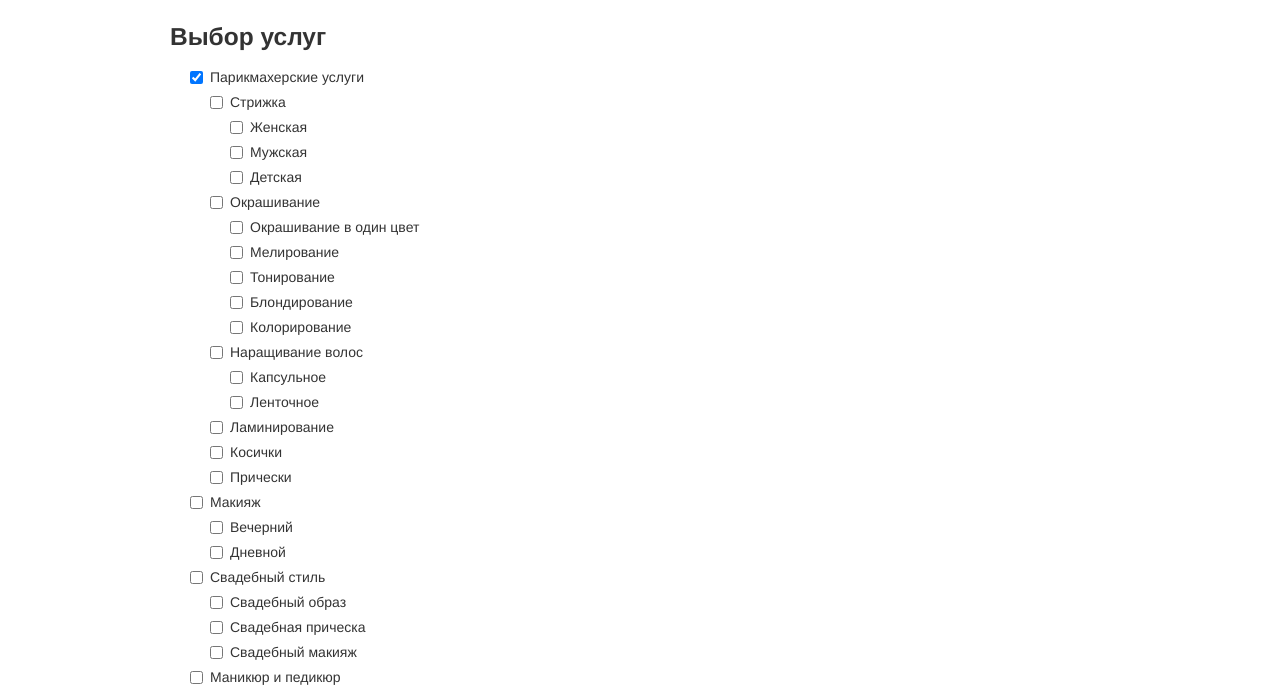
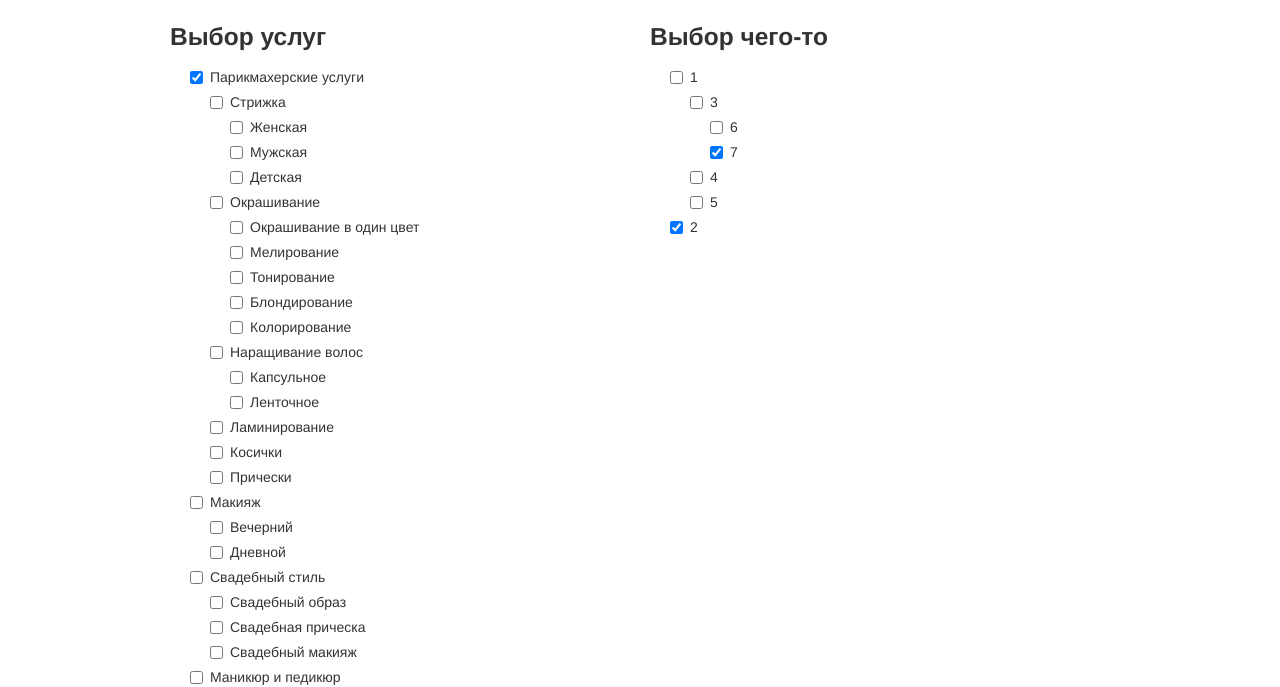
Before and after one commit to piumosso/tree, a plain HTML site: page index.html in a window 1280 px wide. Both pictures are taken after a click on the label "Парикмахерские услуги". Shown: the part 113-800 px from the top of the page. Drawn offline with Linux system fonts and the light colour scheme.

Commit message:
Инициализация видета данными, а не из DOM'а

```diff
--- a/css/checkbox-tree.css
+++ b/css/checkbox-tree.css
@@ -12,3 +12,6 @@ body {
 .checkbox-tree ul {
     margin-left: 20px;
 }
+label {
+    display: inline-block;
+}
--- a/index.html
+++ b/index.html
@@ -156,12 +156,33 @@
                     По мотивам http://stillion.ru
                 </p>
             </div>
+            <div class="span6">
+                <h3>Выбор чего-то</h3>
+                <form class="form" action="">
+                    <div id="list-2"></div>
+                </form>
+            </div>
         </div>
         <h2>Использование</h2>
         <div class="row">
             <div class="span6">
                 <pre><code class="prettyprint lang-js js-code">new CheckboxTreeWidget({
     el: document.getElementById('list-1')
+});</code></pre>
+            </div>
+            <div class="span6">
+                <pre><code class="prettyprint lang-js js-code">new CheckboxTreeWidget({
+    el: document.getElementById('list-2'),
+    data: [
+        {id: 1, title: '1', parentId: null},
+        {id: 2, title: '2', parentId: null},
+        {id: 3, title: '3', parentId: 1},
+        {id: 4, title: '4', parentId: 1},
+        {id: 5, title: '5', parentId: 1},
+        {id: 6, title: '6', parentId: 3},
+        {id: 7, title: '7', parentId: 3}
+    ],
+    checked: [2, 7]
 });</code></pre>
             </div>
         </div>
--- a/js/checkboxtree/CheckboxTreeWidget.js
+++ b/js/checkboxtree/CheckboxTreeWidget.js
@@ -1,12 +1,22 @@
 define('checkboxtree/CheckboxTreeWidget', [
     'backbone',
+    'underscore',
     'checkboxtree/ListView'
 ], function(
     Backbone,
+    _,
     ListView
 ){
     return Backbone.View.extend({
-        initialize: function(){
+        initialize: function(options){
+            if (options && options.data) {
+                this.initializeFromData(options.data, options.checked);
+            } else {
+                this.initializeFromDom();
+            }
+        },
+
+        initializeFromDom: function(){
             var $list = this.$('> ul');
 
             if ($list.length) {
@@ -14,6 +24,48 @@ define('checkboxtree/CheckboxTreeWidget', [
                     el: $list
                 });
             }
+        },
+
+        /**
+         * Инициализация виджета данными
+         *
+         * @param data Плоский массив данных [{id: Number, parentId: Number, title: String}]
+         * @param checked Массив выбранных id
+         */
+        initializeFromData: function(data, checked){
+            var trees = {}, listView;
+
+            // Строим отображение id: данные
+            _.each(data, function(item){
+                trees[item.id] = _.extend({
+                    checked: false,
+                    children: []
+                }, item);
+            });
+
+            // Связываем дочерние пункты с родительскими
+            _.each(data, function(item){
+                if (item.parentId && trees[item.parentId]) {
+                    trees[item.parentId].children.push(trees[item.id]);
+                }
+            });
+
+            // Помечаем выбранными определённые checked пункты
+            if (checked) {
+                _.each(checked, function(id){
+                    if(trees[id]) {
+                        trees[id].checked = true;
+                    }
+                });
+            }
+
+            // Создаём родительский ListView
+            listView = new ListView({
+                data: _.filter(trees, function(item){
+                    return !item.parentId;
+                })
+            });
+            this.$el.append(listView.$el);
         }
     });
 });
--- a/js/checkboxtree/ItemView.js
+++ b/js/checkboxtree/ItemView.js
@@ -1,10 +1,12 @@
 define('checkboxtree/ItemView', [
     'jquery',
     'backbone',
+    'underscore',
     'checkboxtree/ItemModel'
 ], function(
     $,
     Backbone,
+    _,
     ItemModel
 ){
     return Backbone.View.extend({
@@ -12,16 +14,26 @@ define('checkboxtree/ItemView', [
             'change > label :checkbox': 'onCheckboxChanged'
         },
 
+        template: _.template('<li><label class="checkbox"><input type="checkbox" name="service" ' +
+                             'value="<%= id %>" <% if(checked){ %>checked="checked"<% } %> /><%= title %></label></li>'),
+
         initialize: function(){
-            this.model = new ItemModel({
-                isChecked: this.$(':checkbox').prop('checked')
-            });
+            if (!this.$el.closest('body').length) {
+                this.render();
+            }
+
+            if (!this.model) {
+                this.model = new ItemModel({
+                    isChecked: this.$(':checkbox').prop('checked')
+                });
+            }
+
             this.model.on('change:isChecked', this.onIsCheckedChanged, this);
 
-            this.initializeNestedList();
+            this.initializeNestedListFromDom();
         },
 
-        initializeNestedList: function(){
+        initializeNestedListFromDom: function(){
             var $nestedList = this.$('> ul'),
                 that = this;
 
@@ -35,6 +47,22 @@ define('checkboxtree/ItemView', [
             }
         },
 
+        initializeNestedListFromData: function(data){
+            var that = this;
+
+            if (data.length) {
+                require(['checkboxtree/ListView'], function(ListView){
+                    var listView = new ListView({
+                        data: data
+                    });
+
+                    that.$el.append(listView.$el);
+                    that.model.setNestedCollection(listView.collection);
+                    console.log('listView.collection.length', listView.collection.length);
+                });
+            }
+        },
+
         onCheckboxChanged: function(e){
             this.model.set({
                 isChecked: $(e.target).prop('checked')
@@ -43,6 +71,12 @@ define('checkboxtree/ItemView', [
 
         onIsCheckedChanged: function(){
             this.$('> label :checkbox').prop('checked', this.model.get('isChecked'));
+        },
+
+        render: function(){
+            this.$el = $(this.template(this.model.toJSON()));
+            this.el= this.$el[0];
+            this.delegateEvents();
         }
     });
 });
--- a/js/checkboxtree/ListView.js
+++ b/js/checkboxtree/ListView.js
@@ -1,17 +1,31 @@
 define('checkboxtree/ListView', [
     'backbone',
     'checkboxtree/ItemView',
+    'checkboxtree/ItemModel',
     'checkboxtree/ListCollection'
 ], function(
     Backbone,
     ItemView,
+    ItemModel,
     ListCollection
 ){
-    return Backbone.View.extend({
-        initialize: function(){
+    var ListView = Backbone.View.extend({
+        template: '<ul class="unstyled"></ul>',
+
+        initialize: function(options){
+            this.collection = new ListCollection();
+
+            if (options && options.data) {
+                this.render();
+                this.initializeFromData(options.data);
+            } else {
+                this.initializeFromDom();
+            }
+        },
+
+        initializeFromDom: function(){
             var that = this;
 
-            this.collection = new ListCollection();
             this.$('> li').each(function(){
                 var itemView = new ItemView({
                     el: this
@@ -19,6 +33,27 @@ define('checkboxtree/ListView', [
 
                 that.collection.add(itemView.model);
             });
+        },
+
+        initializeFromData: function(data){
+            var that = this;
+
+            _.each(data, function(item){
+                var itemView, listView;
+
+                itemView = new ItemView({
+                    model: new ItemModel(item)
+                });
+                that.$el.append(itemView.$el);
+                that.collection.add(itemView.model);
+                itemView.initializeNestedListFromData(item.children);
+            });
+        },
+
+        render: function(){
+            this.$el = $(this.template);
         }
     });
+
+    return ListView;
 });
```
